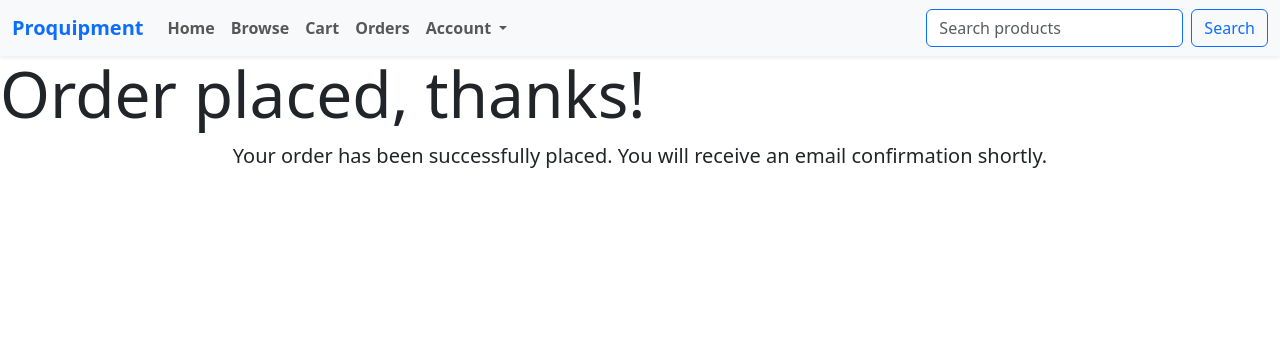
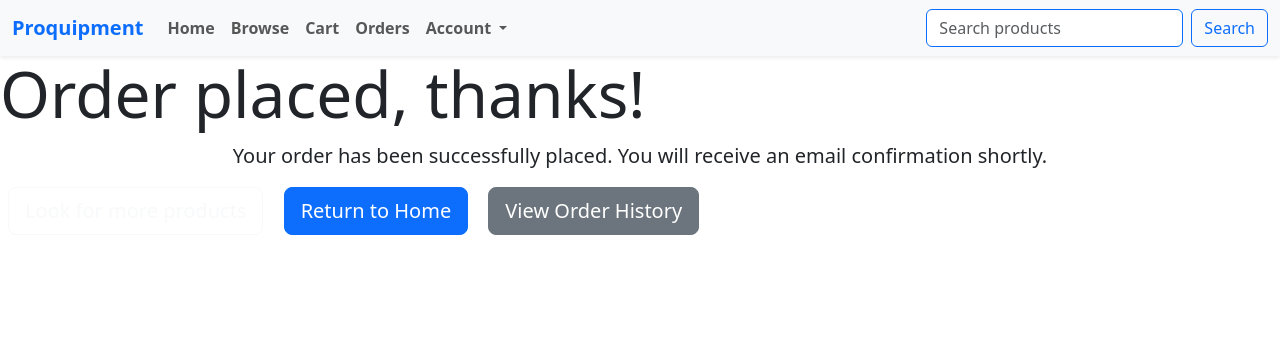
Before and after one commit to fc2078/proquipment-store, a Flask app: page /thankyou in a window 1280 px wide. Shown: the top 356 px of the page. Run offline with Flask 3, Linux system fonts and the light colour scheme.

Commit message:
minor fixes

```diff
--- a/main.py
+++ b/main.py
@@ -18,6 +18,7 @@ app.secret_key = conf.secret_key
 
 # Establish database connection
 def connect_db():
+    """Connect to the phpMyAdmin database (LOCAL STEAM NETWORK ONLY)"""
     conn = pymysql.connect(
         host = "10.100.34.80",
         database = "fchowdury_proquipment_store",
--- a/templates/product.html.jinja
+++ b/templates/product.html.jinja
@@ -34,7 +34,7 @@
                         <form action="/product/{{product['id']}}/cart" method="post"
                             class="d-flex align-items-center justify-content-center justify-content-lg-start">
                             <input type="number" class="form-control me-3 quantity-input" id="qty"
-                                placeholder="Quantity" min="1" name="quantity" value="1">
+                                pla2ceholder="Quantity" min="1" name="quantity" value="1">
                             <button type="submit" class="btn btn-add-to-cart">Add to Cart</button>
                         </form>
 
--- a/templates/thankyou.html.jinja
+++ b/templates/thankyou.html.jinja
@@ -16,6 +16,9 @@
     <h1 class="display-3">Order placed, thanks!</h1>
     <p class="lead text-center textLapis">Your order has been successfully placed. You will receive an email
         confirmation shortly.</p>
+    <a href="/browse" class="btn btn-outline-light btn-lg mx-2">Look for more products</a>
+    <a href="/" class="btn btn-primary btn-lg mx-2">Return to Home</a>
+    <a href="/orders" class="btn btn-secondary btn-lg mx-2">View Order History</a>
 
     <script src="https://cdn.jsdelivr.net/npm/bootstrap@5.3.3/dist/js/bootstrap.bundle.min.js"
         integrity="sha384-YvpcrYf0tY3lHB60NNkmXc5s9fDVZLESaAA55NDzOxhy9GkcIdslK1eN7N6jIeHz"
```
